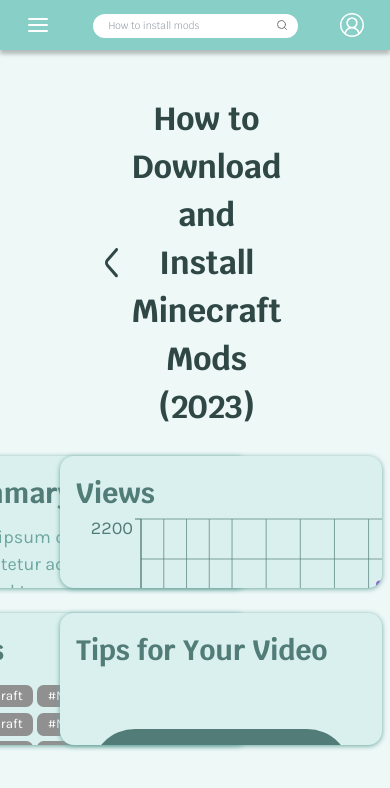
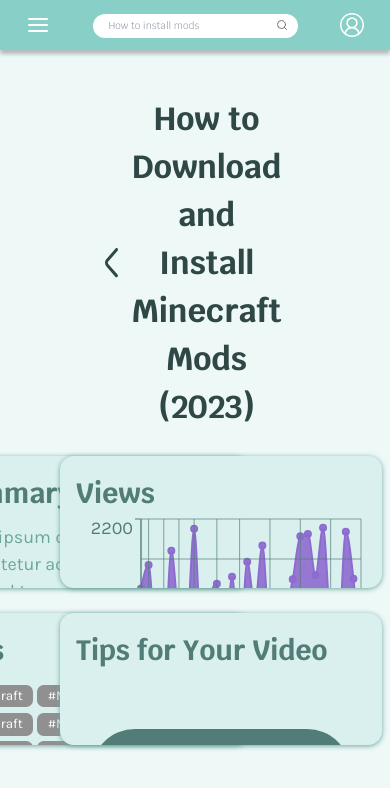
Before and after one commit to YourBestDream/WiseFront, a React (Create React App) app: page /results/stats in a window 390 px wide. Shown: the top 788 px of the page. Built offline with nearby package versions, Linux system fonts and the light colour scheme.

Commit message:
Added responsive chart with area fill

```diff
--- a/src/components/card_graph/card_graph.jsx
+++ b/src/components/card_graph/card_graph.jsx
@@ -1,38 +1,43 @@
-import {Line,LineChart,CartesianGrid, XAxis, YAxis} from "recharts";
+import {CartesianGrid, XAxis, YAxis, ResponsiveContainer,AreaChart,Area,Tooltip} from "recharts";
 import "./card_graph.css"
 
 const data = [
-    {day:"1", views: 100},
-    {day:"2", views: 200},
-    {day:"3", views: 300},
-    {day:"4", views: 400},
-    {day:"5", views: 200},
-    {day:"6", views: 300},
-    {day:"7", views: 400},
-    {day:"8", views: 500},
-    {day:"9", views: 50},
-    {day:"10", views: 100},
-    {day:"11", views: 200},
-    {day:"12", views: 300},
-    {day:"13", views: 400},
-    {day:"14", views: 500},
-    {day:"15", views: 600},
-    {day:"16", views: 700},
-    {day:"17", views: 800},
-    {day:"18", views: 900},
-    {day:"19", views: 1000},
-    {day:"20", views: 1100},
-    {day:"21", views: 1200},
-    {day:"22", views: 1300},
-    {day:"23", views: 1400},
-    {day:"24", views: 1500},
-    {day:"25", views: 1600},
-    {day:"26", views: 1700},
-    {day:"27", views: 1800},
-    {day:"28", views: 1900},
-    {day:"29", views: 2000},
-    {day:"30", views: 2100},
-]
+    { day: "1", views: getRandomInteger(100, 2100) },
+    { day: "2", views: getRandomInteger(100, 2100) },
+    { day: "3", views: getRandomInteger(100, 2100) },
+    { day: "4", views: getRandomInteger(100, 2100) },
+    { day: "5", views: getRandomInteger(100, 2100) },
+    { day: "6", views: getRandomInteger(100, 2100) },
+    { day: "7", views: getRandomInteger(100, 2100) },
+    { day: "8", views: getRandomInteger(100, 2100) },
+    { day: "9", views: getRandomInteger(100, 2100) },
+    { day: "10", views: getRandomInteger(100, 2100) },
+    { day: "11", views: getRandomInteger(100, 2100) },
+    { day: "12", views: getRandomInteger(100, 2100) },
+    { day: "13", views: getRandomInteger(100, 2100) },
+    { day: "14", views: getRandomInteger(100, 2100) },
+    { day: "15", views: getRandomInteger(100, 2100) },
+    { day: "16", views: getRandomInteger(100, 2100) },
+    { day: "17", views: getRandomInteger(100, 2100) },
+    { day: "18", views: getRandomInteger(100, 2100) },
+    { day: "19", views: getRandomInteger(100, 2100) },
+    { day: "20", views: getRandomInteger(100, 2100) },
+    { day: "21", views: getRandomInteger(100, 2100) },
+    { day: "22", views: getRandomInteger(100, 2100) },
+    { day: "23", views: getRandomInteger(100, 2100) },
+    { day: "24", views: getRandomInteger(100, 2100) },
+    { day: "25", views: getRandomInteger(100, 2100) },
+    { day: "26", views: getRandomInteger(100, 2100) },
+    { day: "27", views: getRandomInteger(100, 2100) },
+    { day: "28", views: getRandomInteger(100, 2100) },
+    { day: "29", views: getRandomInteger(100, 2100) },
+    { day: "30", views: getRandomInteger(100, 2100) },
+  ];
+
+  function getRandomInteger(min, max) {
+    return Math.floor(Math.random() * (max - min + 1)) + min;
+  }
+
 
 export default function Card_Graph() {
     return(
@@ -43,12 +48,15 @@
                     {"Views"}
                 </div>
                 <div className='graph'>
-                    <LineChart width={400} height={200} data={data}>
-                        <Line type="monotone" dataKey="views" stroke="#8d6ccf" dot={{fill: "#8d6ccf"}} fill="#8d6ccf" strokeWidth={2}/>
-                        <CartesianGrid stroke="#517C77" strokeWidth={0.69}/>
-                        <XAxis dataKey="day" stroke="#517C77" fontsize={8.276}/>
-                        <YAxis dataKey="views" stroke="#517C77"/>
-                    </LineChart>
+                    <ResponsiveContainer width="100%" height={200}>
+                        <AreaChart data={data}>
+                            <Area dataKey="views" type="monotone" stroke="#8d6ccf" dot={{fill:"#8d6ccf"}} fill = "#8d6ccf" fillOpacity={0.9} strokeWidth={2}/>
+                            <CartesianGrid stroke="#517C77" strokeWidth={0.69}/>
+                            <XAxis dataKey="day" stroke="#517C77" fontsize={8.276}/>
+                            <YAxis dataKey="views" stroke="#517C77"/>
+                            <Tooltip/>
+                        </AreaChart>
+                    </ResponsiveContainer>
                 </div>
             </div>
         </div>
```
